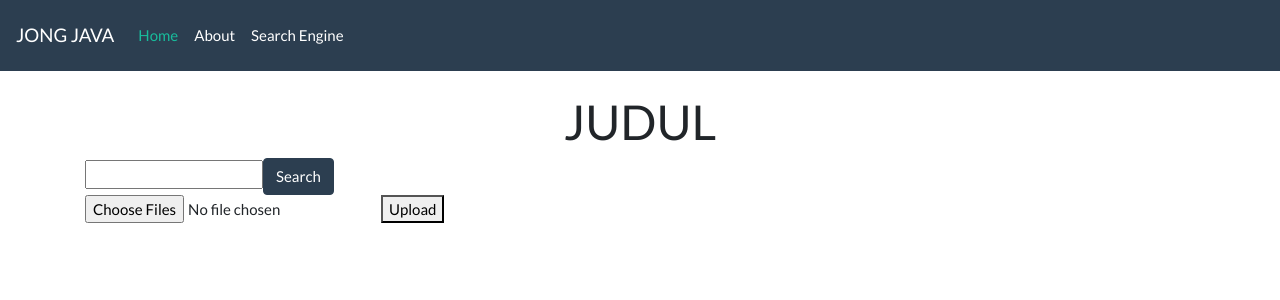
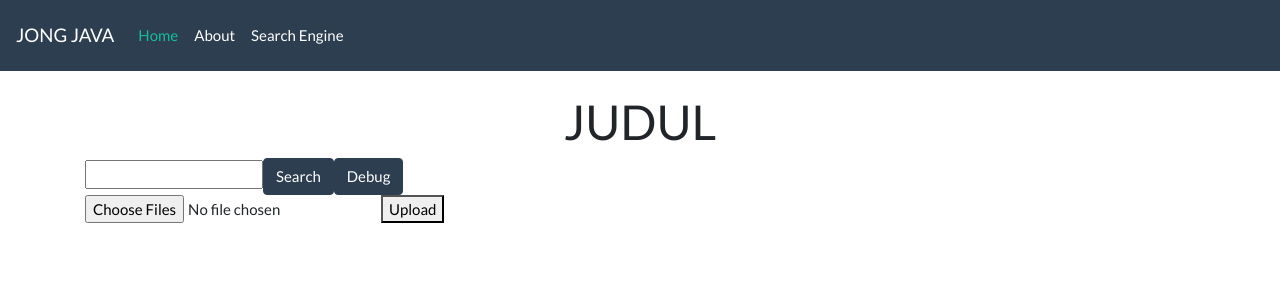
Before and after one commit to Lock1/IF2123-Algeo-2, a React (Create React App) app in the folder my-app/: page /Search-Engine in a window 1280 px wide. Shown: the top 300 px of the page. Built offline with nearby package versions, Linux system fonts and the light colour scheme.

Commit message:
add scrape

```diff
--- a/my-app/src/Pages/SearchEngine.js
+++ b/my-app/src/Pages/SearchEngine.js
@@ -77,6 +77,17 @@ function SearchEngine(){
         for (var word of words)
             stemmed.push(stemmer.stem(word))
         return stemmed
+    }
+
+    function scrapeWords(stringHTML){
+        var content=stringHTML.match(/<\s*p[^>]*>(.*?)<\s*\/\s*p\s*>/gi)
+        var result=content.join("").replace(/<\s*\/*p[^>]*>/gi," ")
+        return result
+    }
+
+    function debogg(){
+        var isi="<p test=asu>Aku jancok</p> <p>okee</p> <p>COKKKKKKKKK</p>"
+        console.log(scrapeWords(isi))
     }
 
     // Taking string and output as hashtable with word count as entry
@@ -294,6 +305,7 @@ function SearchEngine(){
                 {/* Query search */}
                 <input type="text" id="textBox" onKeyDown={(e) => {if (e.key === 'Enter') handleSearch()}} onChange={(e) => setSearchTextBox(e)}/>
                 <button type="button" id="searchButton" class="btn btn-primary" onClick={() => {handleSearch()}}>Search</button>
+                <button type="button" id="searchButton" class="btn btn-primary" onClick={() => {debogg()}}>Debug</button>
                 <div></div>
                 {/* User file upload */}
                 <form onSubmit={(e) => {handleUpload(e)}}>
```
